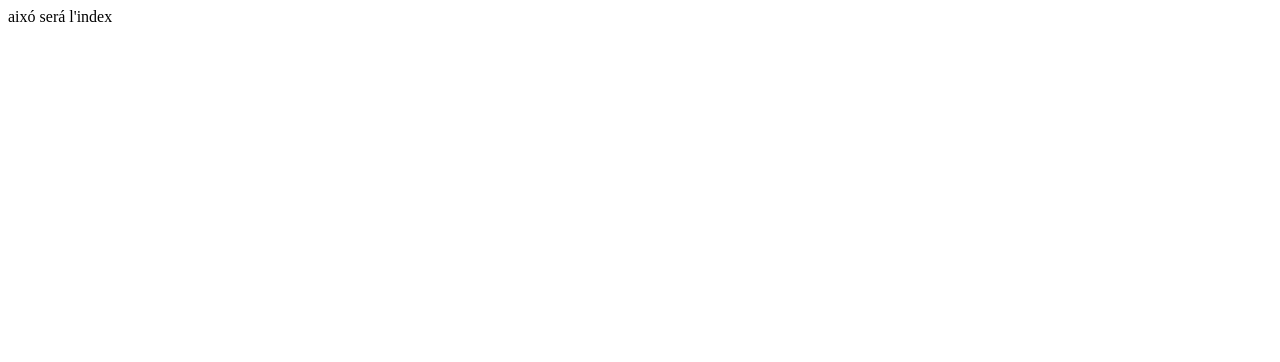
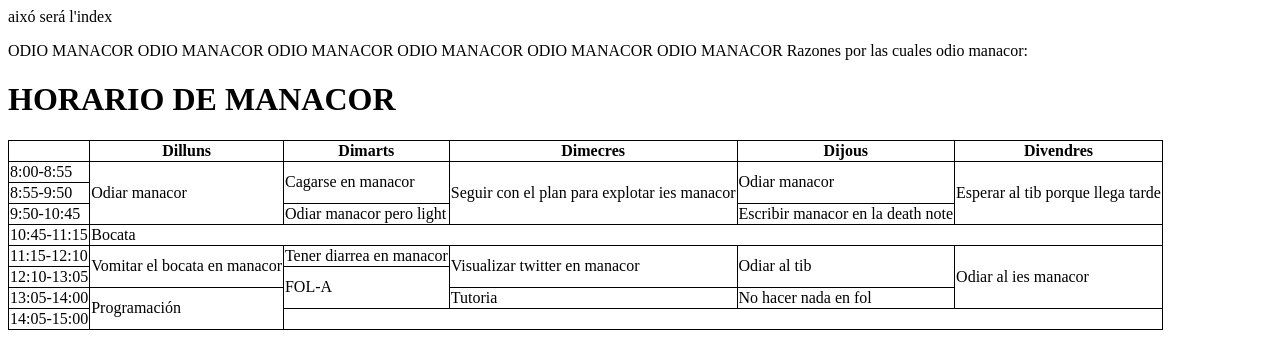
Before and after one commit to Faisuwu/Activitat-ed-llms, a plain HTML site: page index.html in a window 1280 px wide. Drawn offline with Linux system fonts and the light colour scheme.

Commit message:
Update index.html

```diff
--- a/index.html
+++ b/index.html
@@ -4,3 +4,85 @@
 
 
 </form>
+
+<!DOCTYPE html>
+<html lang="en">
+<head>
+    <meta charset="UTF-8">
+    <title>Manacor: es horrible</title>
+    <meta charset="UTF-8">
+    <meta name="description" content="Porque manacor es tan horipilante? Te contamos porque">
+    <meta name="author" content="La gente racional">
+    <meta name="keywords" content="manacor, horrible, ies manacor, basura, inmundicia">
+
+</head>
+<style>
+  table, th, td {
+    border: 1px solid #000000;
+    border-collapse: collapse;
+  }
+</style>
+<body>
+
+ODIO MANACOR ODIO MANACOR ODIO MANACOR ODIO MANACOR ODIO MANACOR ODIO MANACOR
+
+Razones por las cuales odio manacor:
+
+<h1> HORARIO DE MANACOR</h1>
+
+<table>
+  <tr>
+    <th></th>
+    <th>Dilluns</th>
+    <th>Dimarts</th>
+    <th>Dimecres</th>
+    <th>Dijous</th>
+    <th>Divendres</th>
+  </tr>
+  <tr>
+    <td>8:00-8:55</td>
+    <td rowspan="3">Odiar manacor</td>
+    <td rowspan="2">Cagarse en manacor</td>
+    <td rowspan="3">Seguir con el plan para explotar ies manacor</td>
+    <td rowspan="2">Odiar manacor</td>
+    <td rowspan="3">Esperar al tib porque llega tarde</td>
+  </tr>
+  <tr>
+    <td>8:55-9:50</td>
+  </tr>
+  <tr>
+    <td>9:50-10:45</td>
+    <td>Odiar manacor pero light</td>
+    <td>Escribir manacor en la death note</td>
+  </tr>
+  <tr>
+    <td>10:45-11:15</td>
+    <td colspan="5">Bocata</td>
+  </tr>
+  <tr>
+    <td>11:15-12:10</td>
+    <td rowspan="2">Vomitar el bocata en manacor</td>
+    <td>Tener diarrea en manacor</td>
+    <td rowspan="2">Visualizar twitter en manacor</td>
+    <td rowspan="2">Odiar al tib</td>
+    <td rowspan="3">Odiar al ies manacor</td>
+  </tr>
+  <tr>
+    <td>12:10-13:05</td>
+    <td rowspan="2">FOL-A</td>
+
+  </tr>
+  <tr>
+    <td>13:05-14:00</td>
+    <td rowspan="2">Programación</td>
+    <td>Tutoria</td>
+    <td>No hacer nada en fol</td>
+  </tr>
+  <tr>
+    <td>14:05-15:00</td>
+  </tr>
+</table>
+
+
+</body>
+</html>
```
